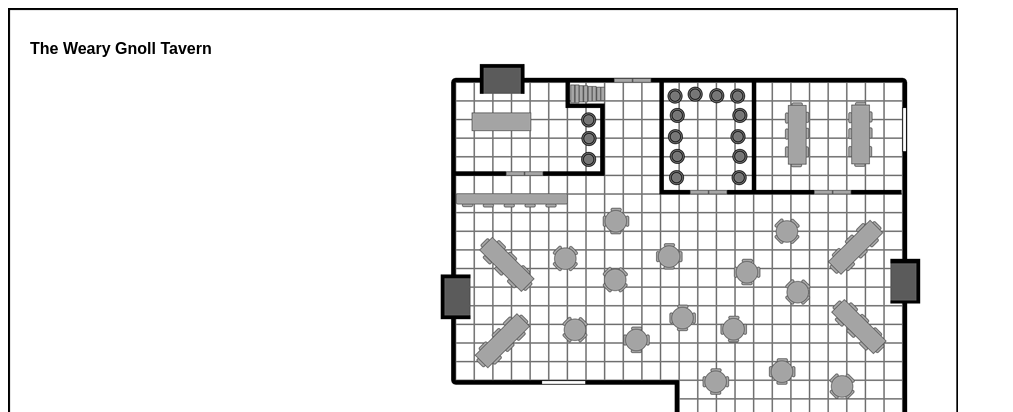
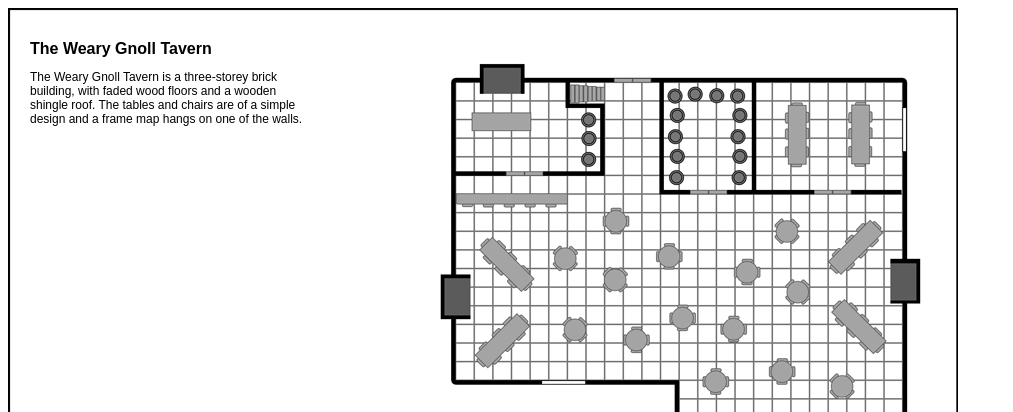
Before and after one commit to mark-tasaka/PHP-random-tavern-generator, a PHP site: page /tavern.php in a window 1280 px wide. Shown: the top 412 px of the page, without its empty margins (0-1013 px from the left). Run offline with PHP 8.4, Linux system fonts and the light colour scheme; some libraries are stand-ins or nearby versions.

Commit message:
Update 1.06

```diff
--- a/tavernGen/css/tavern.css
+++ b/tavernGen/css/tavern.css
@@ -15,3 +15,11 @@ body{
     font-size: 1em;
 	font-weight: bold;
 }
+
+#tavernDescription{
+    position: absolute;
+    top: 70px;
+    left: 30px;
+    font-size: 0.75em;
+    width: 280px;
+}
--- /dev/null
+++ b/tavernGen/php/tavernDescription.php
@@ -0,0 +1,191 @@
+<?php
+
+function storeys ()
+{
+    $choice = rand(0, 1);
+
+    if($choice == 0)
+    {
+        return 'two-storey';
+    }
+    else
+    {
+        return 'three-storey';
+    }
+}
+
+function buildingConstruct ()
+{
+    $choice = rand(0, 6);
+
+    switch($choice)
+    {
+        case 0:
+            return 'brick and wood building';
+        break;
+
+        case 1:
+            return 'tudor-style building';
+        break;
+
+        case 2:
+            return 'half-timber building';
+        break;
+
+        case 3:
+            return 'stone-walled building';
+        break;
+
+        case 4:
+             return 'simple wooden building';
+        break;
+
+        case 5:
+            return 'timber and brick building';
+        break;
+
+        case 6:
+            return 'brick building';
+        break;
+
+        default:
+            return '';
+
+    }
+
+}
+
+
+function floorDescr()
+{
+    $choice = rand(0,4);
+
+    switch($choice)
+    {
+        case 0:
+            return 'worn wood floors';
+        break;
+
+        case 1:
+            return 'hardwood floors';
+        break;
+
+        case 2:
+            return 'tile floors';
+        break;
+
+        case 3:
+            return 'smooth stone floors';
+        break;
+
+        case 4:
+            return 'faded wood floors';
+        break;
+
+        default:
+        return '';
+    }
+}
+
+
+function roofDesc()
+{
+    $choice = rand(0,4);
+
+    switch($choice)
+    {
+        case 0:
+            return 'a cedar shingle roof';
+        break;
+
+        case 1:
+            return 'a thatch roof';
+        break;
+
+        case 2:
+            return 'a slate tiled roof';
+        break;
+
+        case 3:
+            return 'a wooden shingle roof';
+        break;
+
+        case 4:
+            return 'a terracotta tile roof';
+        break;
+
+        default:
+        return '';
+    }
+
+}
+
+
+
+function roomDescr1()
+{
+    $choice = rand(0,4);
+
+    switch($choice)
+    {
+        case 0:
+            return 'Well-crafted wooden tables and chairs fill the tavern';
+        break;
+
+        case 1:
+            return 'The tables and chairs are of a simple design';
+        break;
+
+        case 2:
+            return 'The scent of strong spices fills the air';
+        break;
+
+        case 3:
+            return 'A mismatched collection of tables and chairs fills the tavern';
+        break;
+
+        case 4:
+            return 'Outside light enters the tavern through stained glass windows';
+        break;
+
+        default:
+        return '';
+    }
+
+}
+
+
+
+function roomDescr2()
+{
+    $choice = rand(0,4);
+
+    switch($choice)
+    {
+        case 0:
+            return 'simple canvas paintings decorate the walls.';
+        break;
+
+        case 1:
+            return 'a battled damaged shield hangs on one of the walls.';
+        break;
+
+        case 2:
+            return 'a mighty battle axe hangs over the hearth.';
+        break;
+
+        case 3:
+            return 'a frame map hangs on one of the walls.';
+        break;
+
+        case 4:
+            return 'the skull of a fantastic creature hangs over the hearth.';
+        break;
+
+        default:
+        return '';
+    }
+
+}
+
+?>
--- a/tavernGen/tavern.php
+++ b/tavernGen/tavern.php
@@ -20,10 +20,18 @@
 
 include 'php/tavernName.php';
 include 'php/tavernImage.php';
+include 'php/tavernDescription.php';
 
 $tavernImage = getTavernImage();
 
 $tavernName = getTavernName();
+
+$storeys = storeys();
+$outerWalls = buildingConstruct();
+$theFloor = floorDescr();
+$theRoof = roofDesc();
+$innerDescr1 = roomDescr1();
+$innerDescr2 = roomDescr2();
 
 
 
@@ -35,6 +43,12 @@ $tavernName = getTavernName();
            ?>
        </span>
 
+<span id="tavernDescription">
+           <?php
+           echo $tavernName . ' is a ' . $storeys . ' ' . $outerWalls . ', with ' . $theFloor . ' and ' . $theRoof . '. ' . $innerDescr1 . ' and ' . $innerDescr2;
+           ?>
+       </span>
+
 
 
 <img src='<?php echo $tavernImage ?>' id="tavernBackground">
```
